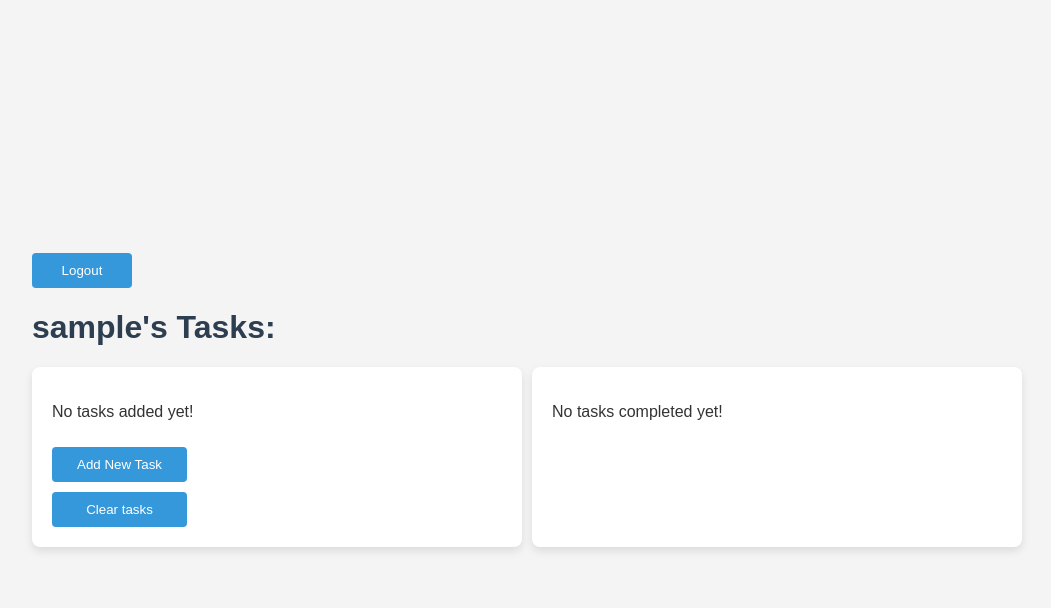
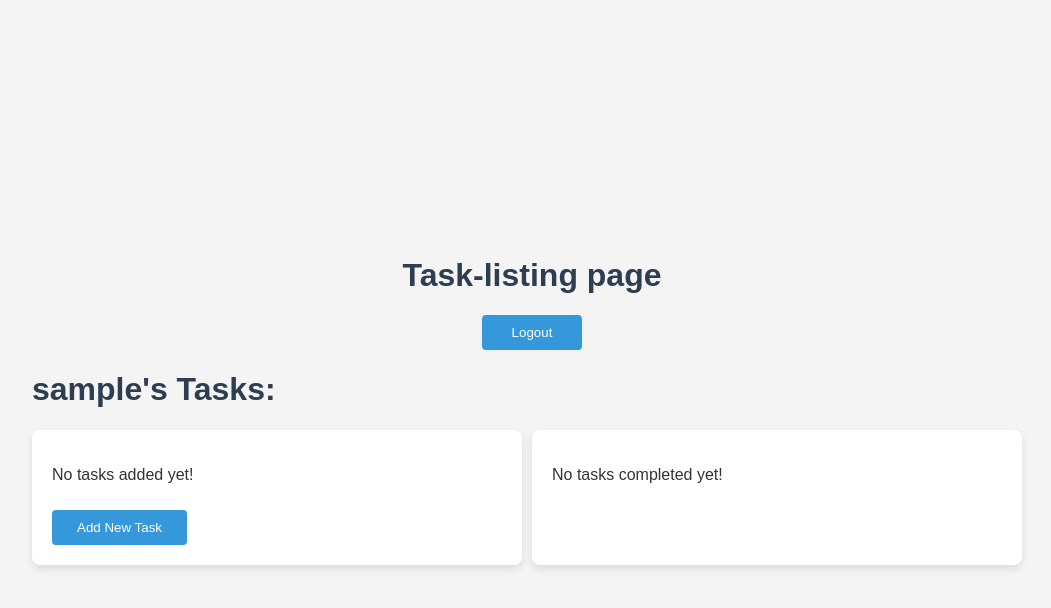
Before and after one commit to Tartsi/todoapp, a Django app: page /listings_view in a window 1280 px wide. Shown: the top 608 px of the page, without its empty margins (108-1159 px from the left). Run offline with Django 5.2, Linux system fonts and the light colour scheme; the visitor is signed in with stand-in values (Sample User, id 1); data that the repository does not hold is empty.

Commit message:
Changes to the UI

```diff
--- a/frontend/static/index.css
+++ b/frontend/static/index.css
@@ -24,7 +24,7 @@ h3 {
 /* Form Styling */
 div {
     background-color: white;
-    width: 600px;
+    width: 640px;
     padding: 20px;
     border-radius: 8px;
     box-shadow: 0 4px 8px rgba(0,0,0,0.1);
@@ -75,5 +75,6 @@ a:hover {
 .error {
     color: rgb(255, 0, 0);
     font-size: 0.9em;
+    font-weight: bold;
     margin-top: -5px;
 }
--- a/frontend/static/listings.css
+++ b/frontend/static/listings.css
@@ -20,6 +20,12 @@ body {
 
 h1 {
     color: #2c3e50;
+}
+
+#mainh1 {
+    display: flex;
+    justify-content: center;
+    align-items: center;
 }
 
 .container {
@@ -58,6 +64,8 @@ h1 {
     border: none;
     border-radius: 4px;
     cursor: pointer;
+    display: block;
+    margin: 0 auto;
 }
 
 .table-button {
@@ -140,6 +148,7 @@ tbody td {
     margin-bottom: 10px;
     font-size: 1.2em;
     color: #333;
+    border: 2px solid #000;
 }
 
 .close-modal-button {
--- a/frontend/templates/index.html
+++ b/frontend/templates/index.html
@@ -15,11 +15,6 @@
             {% csrf_token %}
             <label for="username">Username:</label>
             <input type="text" id="username" name="username" value="{{ form.username.value|default_if_none:'' }}" required>
-                {% if form.non_field_errors %}
-                    {% for error in form.non_field_errors %}
-                        <p class="error">{{ error }}</p>
-                    {% endfor %}
-                {% endif %}
             <label for="password">Password:</label>
             <input type="password" id="password" name="password" required>
                 {% if form.non_field_errors %}
--- a/frontend/templates/listings.html
+++ b/frontend/templates/listings.html
@@ -8,6 +8,7 @@
 </head>
 <body>
     <div class="main-content">
+        <h1 id="mainh1">Task-listing page</h1>
         <form action="{% url 'logout' %}" method="post">
             {% csrf_token %}
             <button type="submit" class="logout-button">Logout</button>
@@ -58,14 +59,15 @@
                                 {% endfor %}
                             </tbody>
                         </table>
+                        <form method='post' action="/clear_listed_task">
+                            {% csrf_token %}
+                            <button type="submit" onclick="return clearListedTasks()" class="clear-listed-task-button">Clear tasks</button>
+                        </form>
                     {% else %}
                         <p class="no-tasks">No tasks added yet!</p>
                     {% endif %}
                     <button onclick="addTask()" class="add-task-button">Add New Task</button>
-                    <form method='post' action="/clear_listed_task">
-                        {% csrf_token %}
-                        <button type="submit" onclick="return clearListedTasks()" class="clear-listed-task-button">Clear tasks</button>
-                    </form>
+
                 </section>
 
                 <div class="modal hidden">
```
